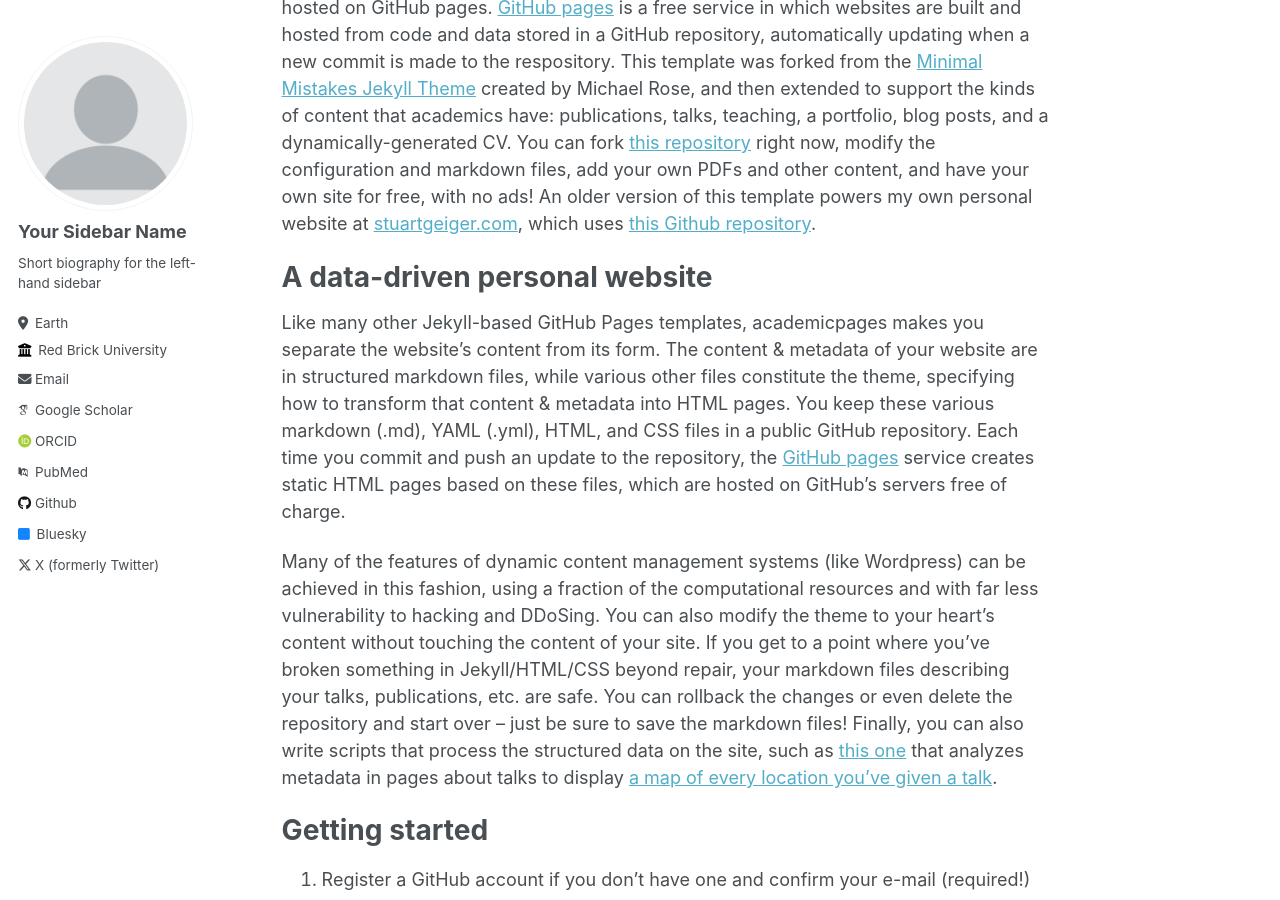
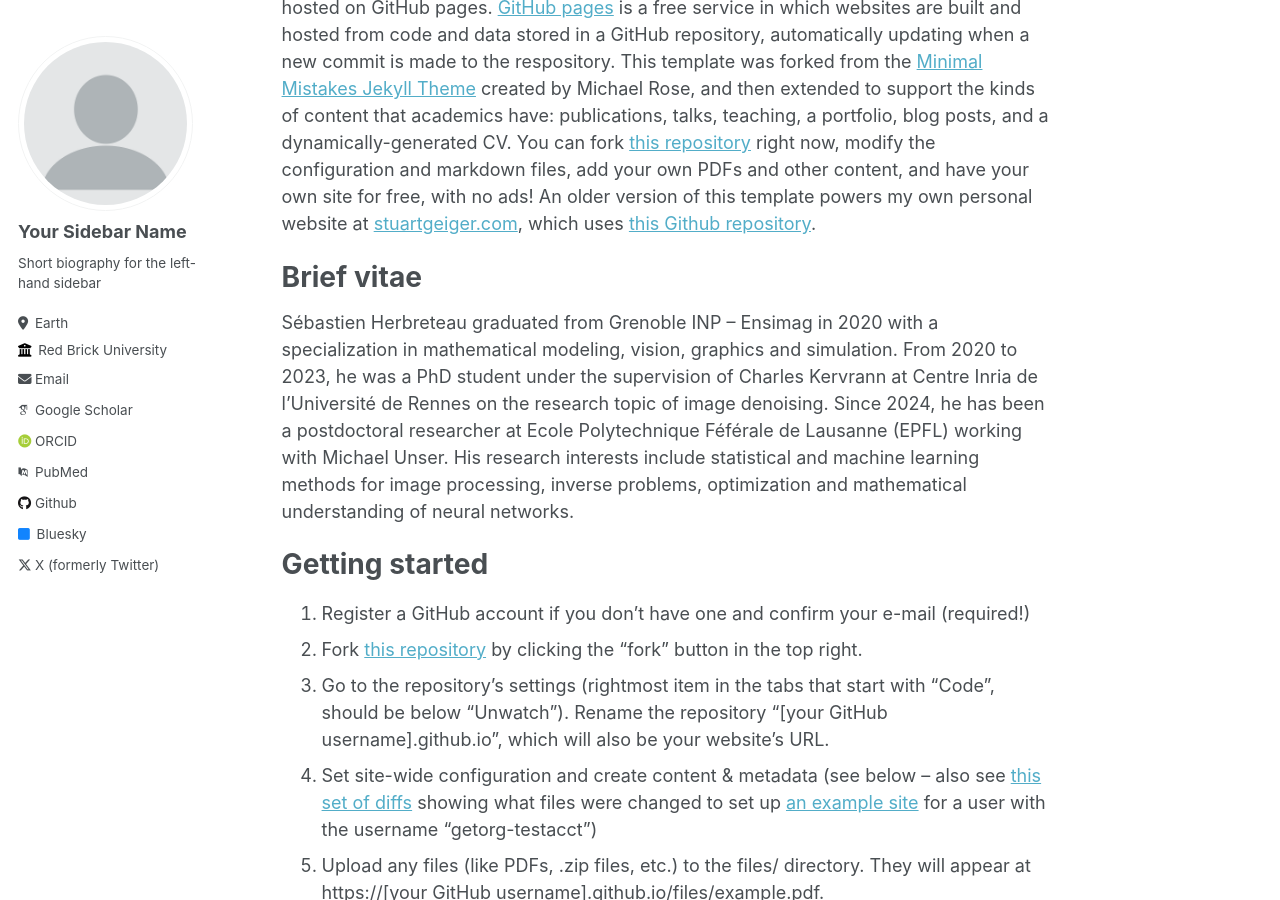
Before and after one commit to sherbret/sherbret.github.io, a Jekyll site: the page built from _pages/about.md, in a window 1280 px wide and 900 px high, scrolled down 221 px. Built offline with Jekyll 4.4.1, drawn with Linux system fonts in a browser that asks for light colours; some web fonts are replaced.

Commit message:
Update about.md

```diff
--- a/_pages/about.md
+++ b/_pages/about.md
@@ -9,11 +9,10 @@
 
 This is the front page of a website that is powered by the [academicpages template](https://github.com/academicpages/academicpages.github.io) and hosted on GitHub pages. [GitHub pages](https://pages.github.com) is a free service in which websites are built and hosted from code and data stored in a GitHub repository, automatically updating when a new commit is made to the respository. This template was forked from the [Minimal Mistakes Jekyll Theme](https://mmistakes.github.io/minimal-mistakes/) created by Michael Rose, and then extended to support the kinds of content that academics have: publications, talks, teaching, a portfolio, blog posts, and a dynamically-generated CV. You can fork [this repository](https://github.com/academicpages/academicpages.github.io) right now, modify the configuration and markdown files, add your own PDFs and other content, and have your own site for free, with no ads! An older version of this template powers my own personal website at [stuartgeiger.com](http://stuartgeiger.com), which uses [this Github repository](https://github.com/staeiou/staeiou.github.io).
 
-A data-driven personal website
+Brief vitae
 ======
-Like many other Jekyll-based GitHub Pages templates, academicpages makes you separate the website's content from its form. The content & metadata of your website are in structured markdown files, while various other files constitute the theme, specifying how to transform that content & metadata into HTML pages. You keep these various markdown (.md), YAML (.yml), HTML, and CSS files in a public GitHub repository. Each time you commit and push an update to the repository, the [GitHub pages](https://pages.github.com/) service creates static HTML pages based on these files, which are hosted on GitHub's servers free of charge.
 
-Many of the features of dynamic content management systems (like Wordpress) can be achieved in this fashion, using a fraction of the computational resources and with far less vulnerability to hacking and DDoSing. You can also modify the theme to your heart's content without touching the content of your site. If you get to a point where you've broken something in Jekyll/HTML/CSS beyond repair, your markdown files describing your talks, publications, etc. are safe. You can rollback the changes or even delete the repository and start over -- just be sure to save the markdown files! Finally, you can also write scripts that process the structured data on the site, such as [this one](https://github.com/academicpages/academicpages.github.io/blob/master/talkmap.ipynb) that analyzes metadata in pages about talks to display [a map of every location you've given a talk](https://academicpages.github.io/talkmap.html).
+Sébastien Herbreteau graduated from Grenoble INP – Ensimag in 2020 with a specialization in mathematical modeling, vision, graphics and simulation. From 2020 to 2023, he was a PhD student under the supervision of Charles Kervrann at Centre Inria de l’Université de Rennes on the research topic of image denoising. Since 2024, he has been a postdoctoral researcher at Ecole Polytechnique Féférale de Lausanne (EPFL) working with Michael Unser. His research interests include statistical and machine learning methods for image processing, inverse problems, optimization and mathematical understanding of neural networks.
 
 Getting started
 ======
```
